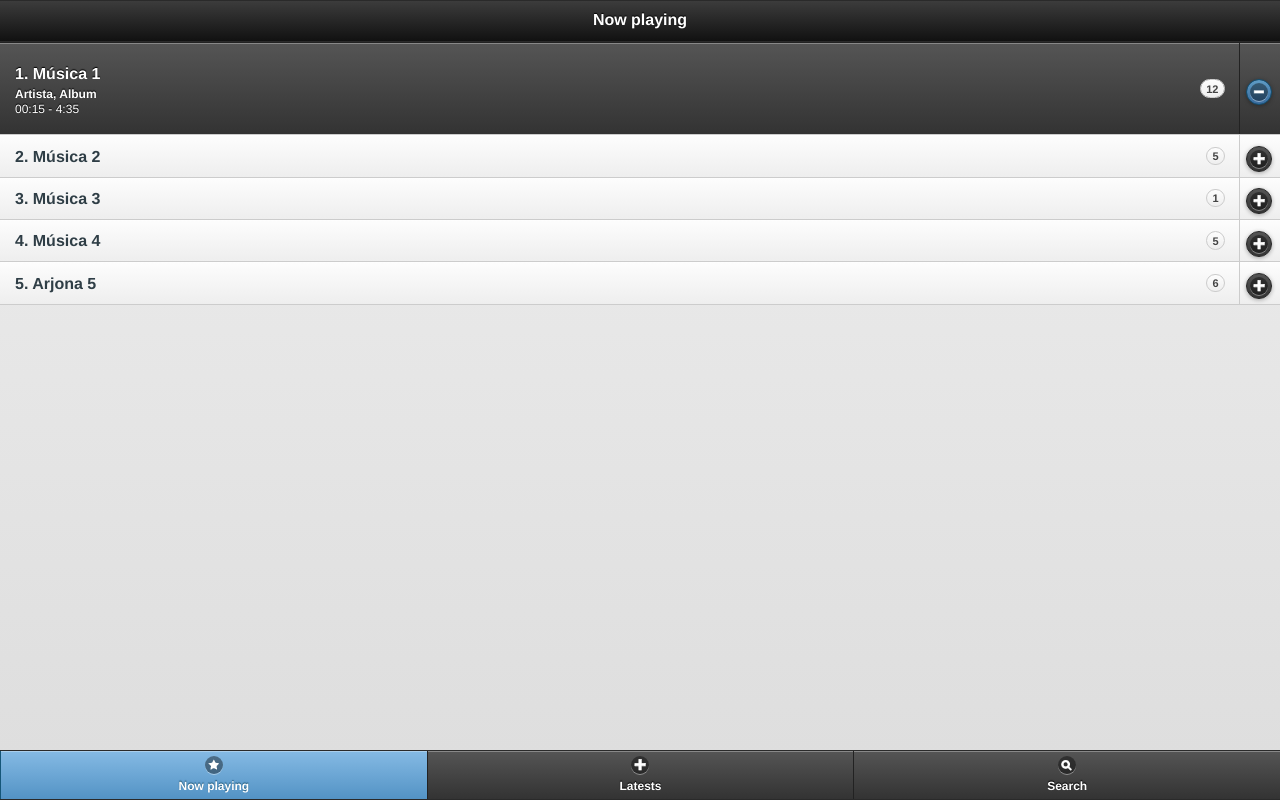
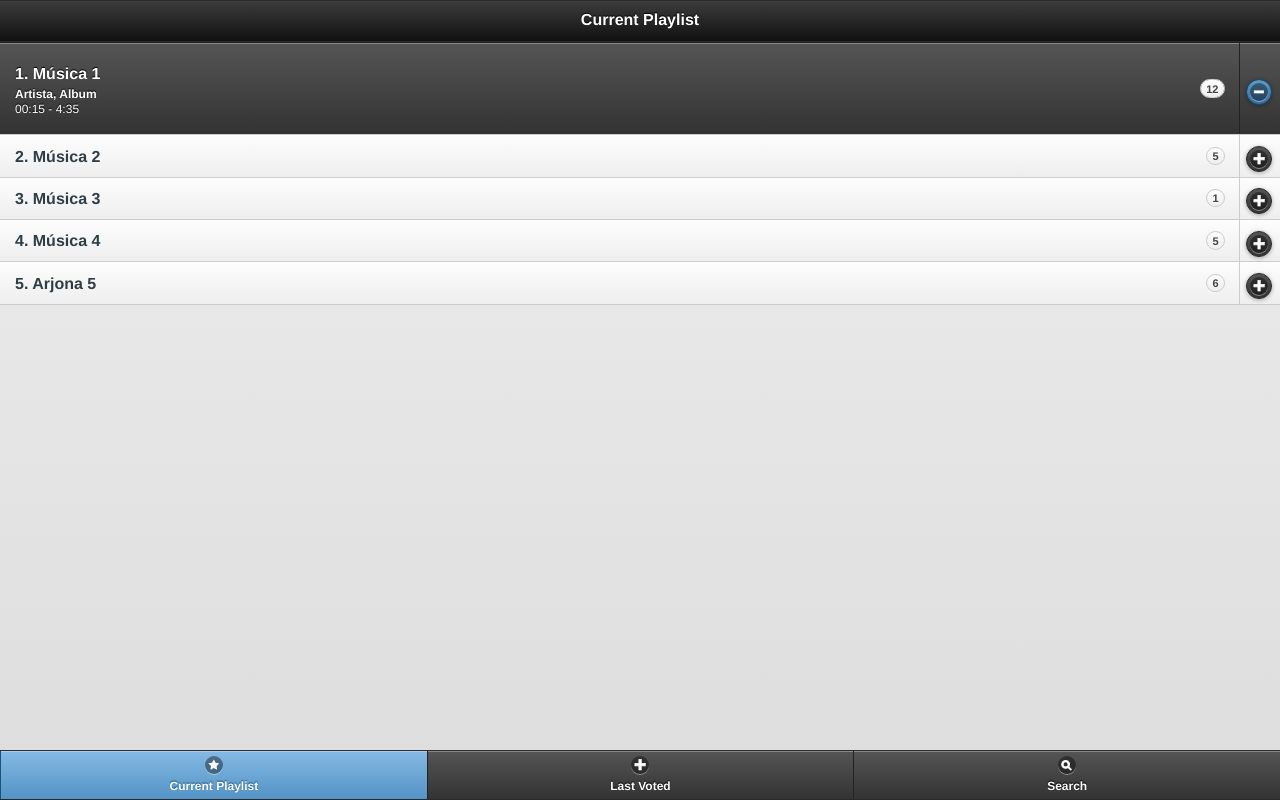
Before and after one commit to PyCamp/Rockola, a Flask app: page / in a window 1280 px wide. Run offline with Flask 2, Linux system fonts and the light colour scheme; parts of the project's set-up code (start-up, migrations or seed data) failed here and were passed over; some libraries are stand-ins or nearby versions.

Commit message:
ui changes

```diff
--- a/templates/index.html
+++ b/templates/index.html
@@ -16,7 +16,7 @@
     <!-- PAGE Now playing -->
     <div data-role="page" id="nowplaying">
         <div data-role="header">
-            <h1 data-role="title">Now playing</h1>
+            <h1 data-role="title">Current Playlist</h1>
         </div>
         <div data-role="content">
             <ul data-role="listview">
@@ -50,8 +50,8 @@
         <div data-id="footer" data-position="fixed" data-role="footer">
             <div data-role="navbar">
                 <ul>
-                    <li><a data-icon="star" class="ui-btn-active" href="#nowplaying">Now playing</a></li>
-                    <li><a data-icon="plus" href="#latests">Latests</a></li>
+                    <li><a data-icon="star" class="ui-btn-active" href="#nowplaying">Current Playlist</a></li>
+                    <li><a data-icon="plus" href="#latests">Last Voted</a></li>
                     <li><a data-icon="search" href="#search">Search</a></li>
                 </ul>
             </div>
@@ -61,7 +61,7 @@
     <!-- PAGE Latests -->
     <div data-role="page" id="latests" >
         <div data-role="header">
-            <h1 data-role="title">Latests</h1>
+            <h1 data-role="title">Last voted</h1>
         </div>
         <div data-role="content">
             <ol data-role="listview">
@@ -90,8 +90,8 @@
         <div data-id="footer" data-position="fixed" data-role="footer">
             <div data-role="navbar">
                 <ul>
-                    <li><a data-icon="star" href="#nowplaying">Now playing</a></li>
-                    <li><a data-icon="plus" class="ui-btn-active" href="#latests">Latests</a></li>
+                    <li><a data-icon="star" href="#nowplaying">Current Playlist</a></li>
+                    <li><a data-icon="plus" class="ui-btn-active" href="#latests">Last Voted</a></li>
                     <li><a data-icon="search" href="#search">Search</a></li>
                 </ul>
             </div>
@@ -112,8 +112,8 @@
     <div data-id="footer" data-position="fixed" data-role="footer">
     <div data-role="navbar">
         <ul>
-            <li><a data-icon="star" href="#nowplaying">Now playing</a></li>
-            <li><a data-icon="plus" href="#latests">Latests</a></li>
+            <li><a data-icon="star" href="#nowplaying">Current Playlist</a></li>
+            <li><a data-icon="plus" href="#latests">Last Voted</a></li>
             <li><a data-icon="search" href="#search" class="ui-btn-active">Search</a></li>
         </ul>
     </div>
```
